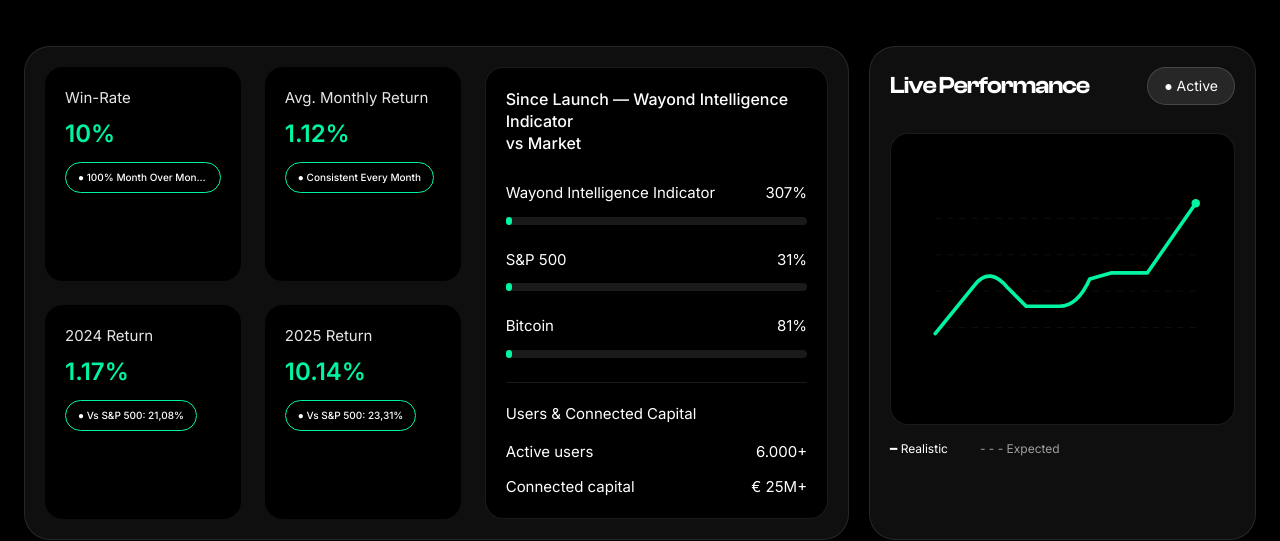
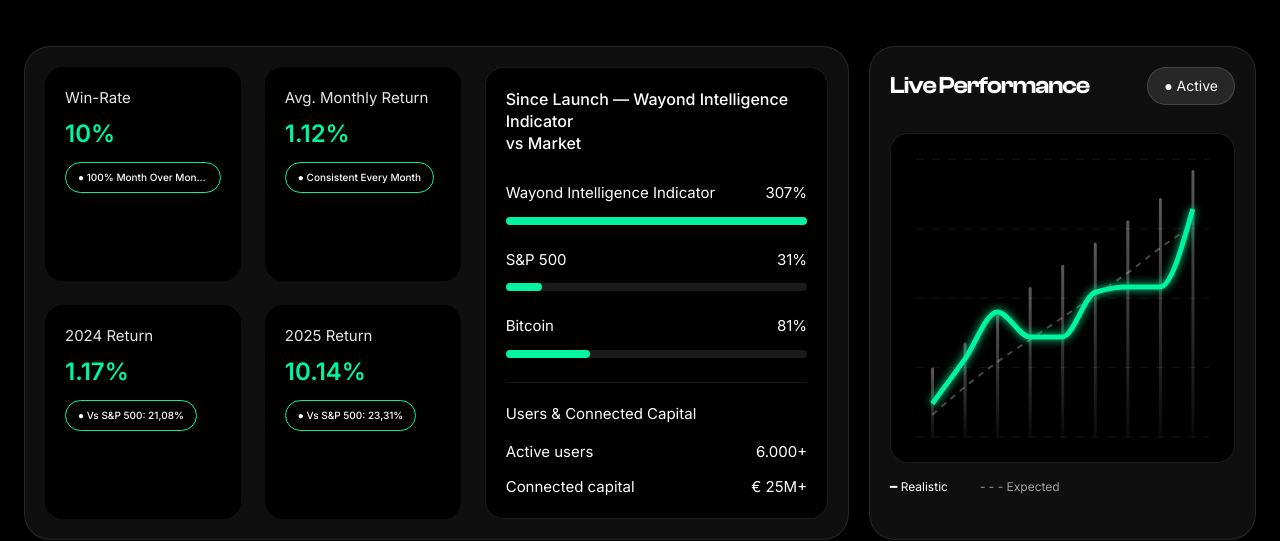
Before and after one commit to fonbal104/wayond-intelligence-trader, a Next.js app: page / in a window 1280 px wide. Shown: the part 1080-1621 px from the top of the page. Built offline with nearby package versions, Linux system fonts and the light colour scheme.

Commit message:
Upgrade performance section with animated fintech chart

```diff
--- a/package.json
+++ b/package.json
@@ -17,6 +17,7 @@
     "react": "19.2.4",
     "react-dom": "19.2.4",
     "react-icons": "^5.6.0",
+    "recharts": "^3.8.1",
     "tailwind-merge": "^3.6.0"
   },
   "devDependencies": {
--- a/src/sections/PerformanceSection.tsx
+++ b/src/sections/PerformanceSection.tsx
@@ -1,4 +1,15 @@
 "use client";
+
+import {
+  ResponsiveContainer,
+  CartesianGrid,
+  XAxis,
+  YAxis,
+  Tooltip,
+  Bar,
+  Line,
+  ComposedChart,
+} from "recharts";
 
 const stats = [
   ["Win-Rate", "10%", "100% Month Over Month Winrate"],
@@ -8,10 +19,35 @@
 ];
 
 const comparisons = [
-  ["Wayond Intelligence Indicator", "307%", 2],
-  ["S&P 500", "31%", 2],
-  ["Bitcoin", "81%", 2],
+  ["Wayond Intelligence Indicator", "307%", 100],
+  ["S&P 500", "31%", 12],
+  ["Bitcoin", "81%", 28],
 ];
+
+const performanceData = [
+  { month: "Jan", realistic: 12, expected: 8, volume: 25 },
+  { month: "Feb", realistic: 28, expected: 18, volume: 34 },
+  { month: "Mar", realistic: 45, expected: 27, volume: 44 },
+  { month: "Apr", realistic: 36, expected: 35, volume: 54 },
+  { month: "May", realistic: 36, expected: 43, volume: 62 },
+  { month: "Jun", realistic: 52, expected: 51, volume: 70 },
+  { month: "Jul", realistic: 54, expected: 59, volume: 78 },
+  { month: "Aug", realistic: 54, expected: 68, volume: 86 },
+  { month: "Sep", realistic: 82, expected: 76, volume: 96 },
+];
+
+function CustomTooltip({ active, payload, label }: any) {
+  if (!active || !payload?.length) return null;
+
+  return (
+    <div className="rounded-lg border border-white/10 bg-white px-3 py-2 text-black shadow-xl">
+      <p className="text-[11px] text-black/50">{label}</p>
+      <p className="text-sm font-semibold">
+        {Number(payload[0].value).toFixed(2)}%
+      </p>
+    </div>
+  );
+}
 
 export default function PerformanceSection() {
   return (
@@ -28,7 +64,6 @@
         </h2>
 
         <div className="grid gap-5 xl:grid-cols-[1.45fr_0.68fr]">
-          {/* LEFT CARD */}
           <div className="rounded-[26px] border border-white/10 bg-[#0F0F0F] p-5">
             <div className="grid gap-6 lg:grid-cols-[1.15fr_0.95fr]">
               <div className="grid gap-6 sm:grid-cols-2">
@@ -47,7 +82,6 @@
                 ))}
               </div>
 
-              {/* COMPARISON CARD */}
               <div className="rounded-[18px] border border-white/10 bg-black p-5">
                 <h3 className="text-[16px] font-medium leading-snug text-white">
                   Since Launch — Wayond Intelligence Indicator
@@ -57,7 +91,7 @@
 
                 <div className="mt-7 space-y-6">
                   {comparisons.map(([name, value, width]) => (
-                    <div key={name as string}>
+                    <div key={name}>
                       <div className="mb-3 flex justify-between gap-4 text-[15px] text-white">
                         <span>{name}</span>
                         <span>{value}</span>
@@ -94,7 +128,6 @@
             </div>
           </div>
 
-          {/* RIGHT CARD */}
           <div className="rounded-[26px] border border-white/10 bg-[#0F0F0F] p-5">
             <div className="mb-7 flex items-center justify-between">
               <h3 className="font-clash text-[24px] font-semibold tracking-[-1px] text-white">
@@ -106,51 +139,82 @@
               </span>
             </div>
 
-            <div className="rounded-[18px] border border-white/10 bg-black p-5">
-              <svg viewBox="0 0 500 320" className="h-[250px] w-full">
-                <defs>
-                  <linearGradient id="barFade" x1="0" y1="0" x2="0" y2="1">
-                    <stop offset="0%" stopColor="#ffffff" stopOpacity="0.35" />
-                    <stop offset="100%" stopColor="#ffffff" stopOpacity="0.04" />
-                  </linearGradient>
-                </defs>
+            <div className="h-[330px] rounded-[18px] border border-white/10 bg-black p-5">
+              <ResponsiveContainer width="100%" height="100%">
+                <ComposedChart data={performanceData}>
+                  <defs>
+                    <linearGradient id="barFade" x1="0" y1="0" x2="0" y2="1">
+                      <stop offset="0%" stopColor="#ffffff" stopOpacity="0.35" />
+                      <stop offset="100%" stopColor="#ffffff" stopOpacity="0.04" />
+                    </linearGradient>
 
-                {[60, 120, 180, 240].map((y) => (
-                  <line
-                    key={y}
-                    x1="40"
-                    x2="470"
-                    y1={y}
-                    y2={y}
-                    stroke="white"
-                    strokeOpacity="0.1"
-                    strokeDasharray="10 10"
+                    <filter id="greenGlow" x="-50%" y="-50%" width="200%" height="200%">
+                      <feGaussianBlur stdDeviation="4" result="coloredBlur" />
+                      <feMerge>
+                        <feMergeNode in="coloredBlur" />
+                        <feMergeNode in="SourceGraphic" />
+                      </feMerge>
+                    </filter>
+                  </defs>
+
+                  <CartesianGrid
+                    stroke="rgba(255,255,255,0.08)"
+                    strokeDasharray="8 8"
+                    vertical={false}
                   />
-                ))}
 
-                {Array.from({ length: 70 }).map((_, i) => (
-                  <line
-                    key={i}
-                    x1={40 + i * 6}
-                    x2={40 + i * 6}
-                    y1={300}
-                    y2={280 - Math.min(i * 3.5, 220)}
-                    stroke="url(#barFade)"
-                    strokeWidth="1"
+                  <XAxis dataKey="month" hide />
+                  <YAxis hide domain={[0, 100]} />
+
+                  <Tooltip
+                    content={<CustomTooltip />}
+                    cursor={{
+                      stroke: "rgba(0,245,160,0.35)",
+                      strokeDasharray: "4 4",
+                    }}
                   />
-                ))}
 
-                <path
-                  d="M40 250 L105 170 Q130 138 160 175 L190 205 L245 205 Q275 205 295 160 L330 150 L390 150 L470 35"
-                  fill="none"
-                  stroke="#00F5A0"
-                  strokeWidth="6"
-                  strokeLinecap="round"
-                  strokeLinejoin="round"
-                />
+                  <Bar
+                    dataKey="volume"
+                    barSize={3}
+                    fill="url(#barFade)"
+                    radius={[10, 10, 0, 0]}
+                    isAnimationActive={true}
+                    animationDuration={1000}
+                    animationEasing="ease-out"
+                  />
 
-                <circle cx="470" cy="35" r="7" fill="#00F5A0" />
-              </svg>
+                  <Line
+                    type="monotone"
+                    dataKey="expected"
+                    stroke="rgba(255,255,255,0.28)"
+                    strokeWidth={2}
+                    strokeDasharray="6 6"
+                    dot={false}
+                    isAnimationActive={true}
+                    animationDuration={1200}
+                    animationEasing="ease-out"
+                  />
+
+                  <Line
+                    type="monotone"
+                    dataKey="realistic"
+                    stroke="#00F5A0"
+                    strokeWidth={5}
+                    dot={false}
+                    filter="url(#greenGlow)"
+                    isAnimationActive={true}
+                    animationDuration={1400}
+                    animationEasing="ease-out"
+                    activeDot={{
+                      r: 7,
+                      fill: "#00F5A0",
+                      stroke: "#00F5A0",
+                      strokeWidth: 3,
+                    }}
+                  />
+                </ComposedChart>
+              </ResponsiveContainer>
             </div>
 
             <div className="mt-4 flex gap-8 text-xs text-white">
```
Also changed, not shown: 1 other file (tests, documents, lock files or other folders).
